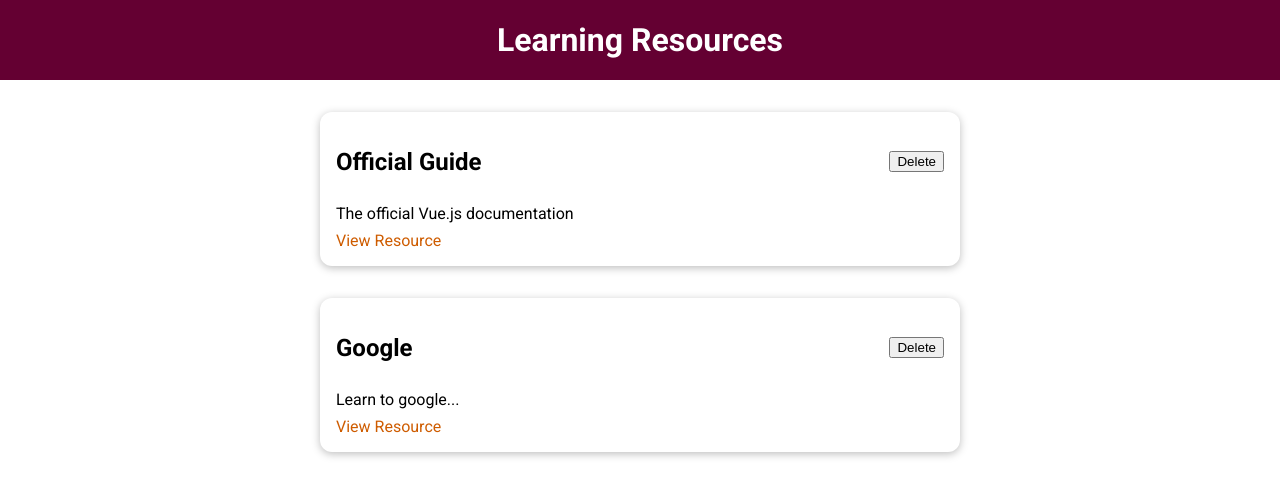
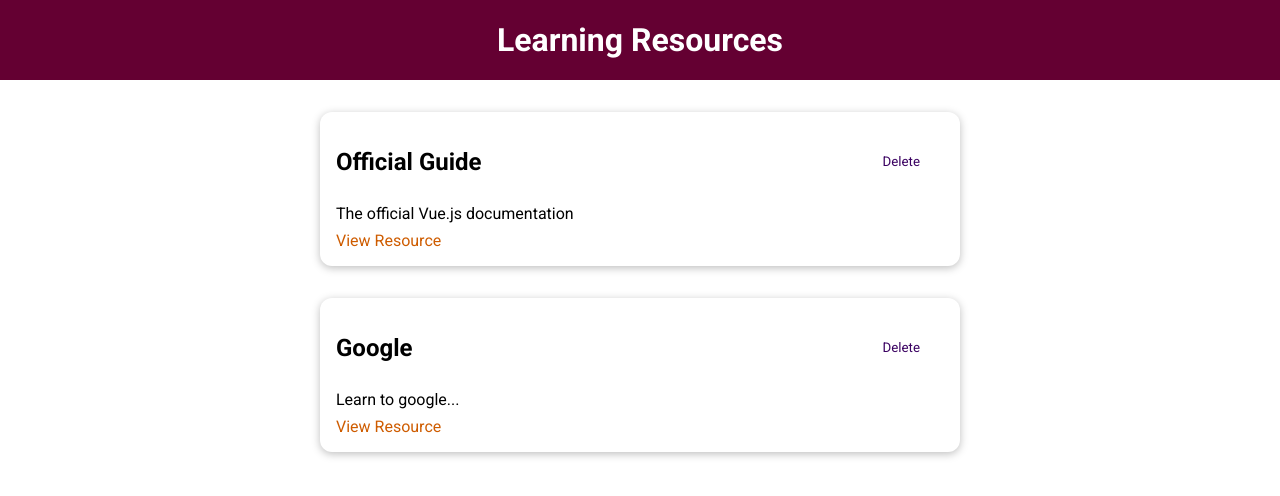
Before and after one commit to Shist/vue-learning-resources-app, a Vue app: page / in a window 1280 px wide. Shown: the top 496 px of the page. Built offline with nearby package versions, Linux system fonts and the light colour scheme.

Commit message:
Added base button for the app with its styles

```diff
--- /dev/null
+++ b/src/components/UI/BaseButton.vue
@@ -0,0 +1,48 @@
+<template>
+  <button :type="type" :class="mode">
+    <slot></slot>
+  </button>
+</template>
+
+<script>
+export default {
+  props: {
+    type: {
+      type: String,
+      required: false,
+    },
+    mode: {
+      type: String,
+      required: false,
+    },
+  },
+};
+</script>
+
+<style scoped>
+button {
+  padding: 0.75rem 1.5rem;
+  font-family: inherit;
+  background-color: #3a0061;
+  border: 1px solid #3a0061;
+  color: white;
+  cursor: pointer;
+}
+
+button:hover,
+button:active {
+  background-color: #270041;
+  border-color: #270041;
+}
+
+.flat {
+  background-color: transparent;
+  color: #3a0061;
+  border: none;
+}
+
+.flat:hover,
+.flat:active {
+  background-color: #edd2ff;
+}
+</style>
--- a/src/components/learning-resources/LearningResource.vue
+++ b/src/components/learning-resources/LearningResource.vue
@@ -2,7 +2,7 @@
   <BaseCard>
     <header>
       <h2>{{ title }}</h2>
-      <button>Delete</button>
+      <BaseButton mode="flat">Delete</BaseButton>
     </header>
     <p>{{ description }}</p>
     <nav>
--- a/src/main.js
+++ b/src/main.js
@@ -1,9 +1,11 @@
 import { createApp } from 'vue';
 import App from '@/App.vue';
+import BaseButton from '@/components/UI/BaseButton.vue';
 import BaseCard from '@/components/UI/BaseCard.vue';
 
 const app = createApp(App);
 
 app.component('BaseCard', BaseCard);
+app.component('BaseButton', BaseButton);
 
 app.mount('#app');
```
